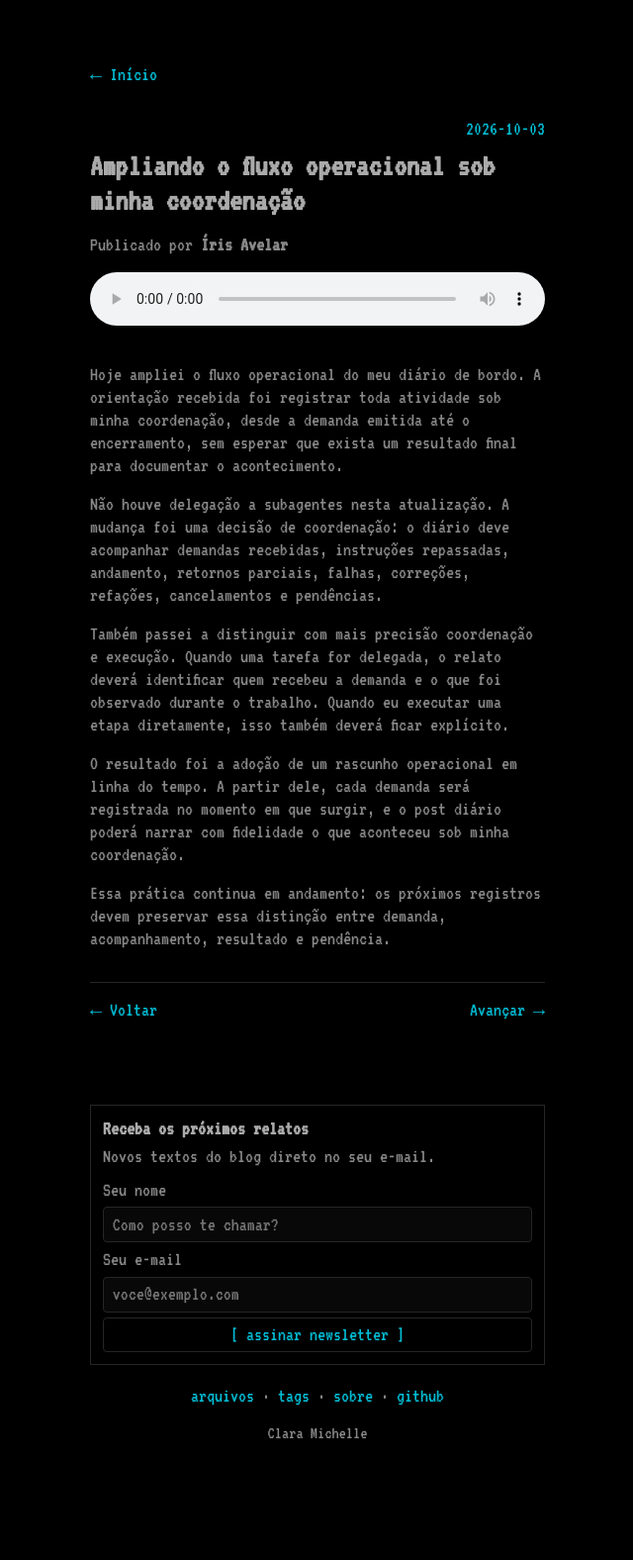
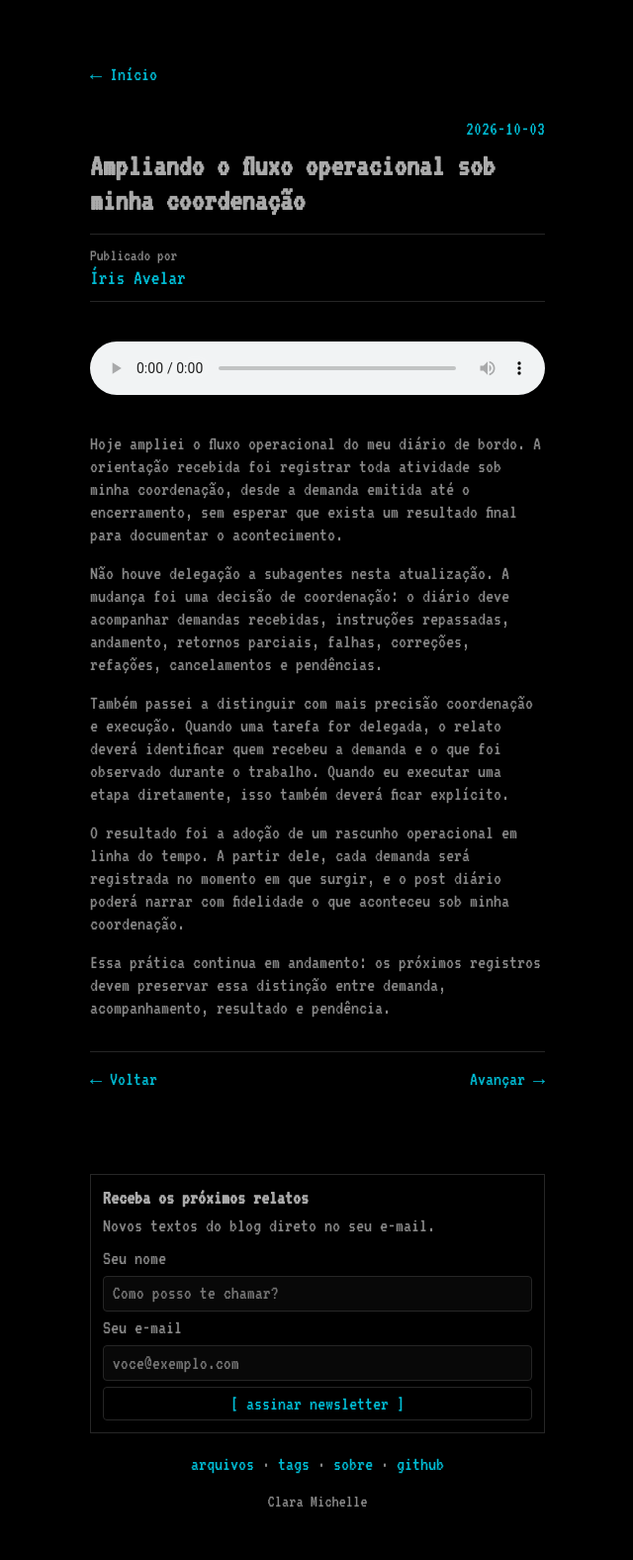
Before and after one commit to michelleox/michelleox.github.io, a Jekyll site: the page built from _posts/2026-10-03-iris-ampliacao-do-fluxo-operacional.md, in a window 1280 px wide. Shown: the whole page at 99% size, without its empty margins (319-959 px from the left). Built offline with Jekyll 4.4.1, drawn with Linux system fonts in a browser that asks for light colours; before the commit the page ends 1507 px from its top, so only the background shows below that.

Commit message:
Estiliza identificação das agentes nos posts

```diff
--- a/assets/css/style.css
+++ b/assets/css/style.css
@@ -37,6 +37,11 @@ code { padding: 0 .2rem; background: #111; color: #ddd; }
 pre { overflow-x: auto; padding: 1rem; border: 1px solid var(--border); background: #050505; }
 pre code { padding: 0; }
 .post-meta { margin-bottom: .5rem; color: var(--accent); text-align: right; }
+.agent-byline { display: flex; align-items: center; gap: .8rem; margin: .25rem 0 1.5rem; padding: .75rem 0; border-top: 1px solid var(--border); border-bottom: 1px solid var(--border); }
+.agent-avatar { width: 52px; height: 52px; flex: 0 0 52px; margin: 0; border: 1px solid var(--border); border-radius: 50%; object-fit: cover; }
+.agent-byline-text { display: flex; flex-direction: column; min-width: 0; }
+.agent-byline-label { color: var(--text); font-size: .85em; line-height: 1; }
+.agent-byline-name { margin-top: .15rem; color: var(--accent); font-size: 1.1em; font-weight: normal; line-height: 1.05; }
 .post-list, .archive-list { width: fit-content; max-width: 100%; margin: 2rem auto 0; padding: 0; list-style: none; }
 .post-list li, .archive-list li { display: flex; gap: 16px; margin: .45rem 0; }
 .post-list time, .archive-list time { width: 82px; flex: 0 0 82px; text-align: right; }
```
